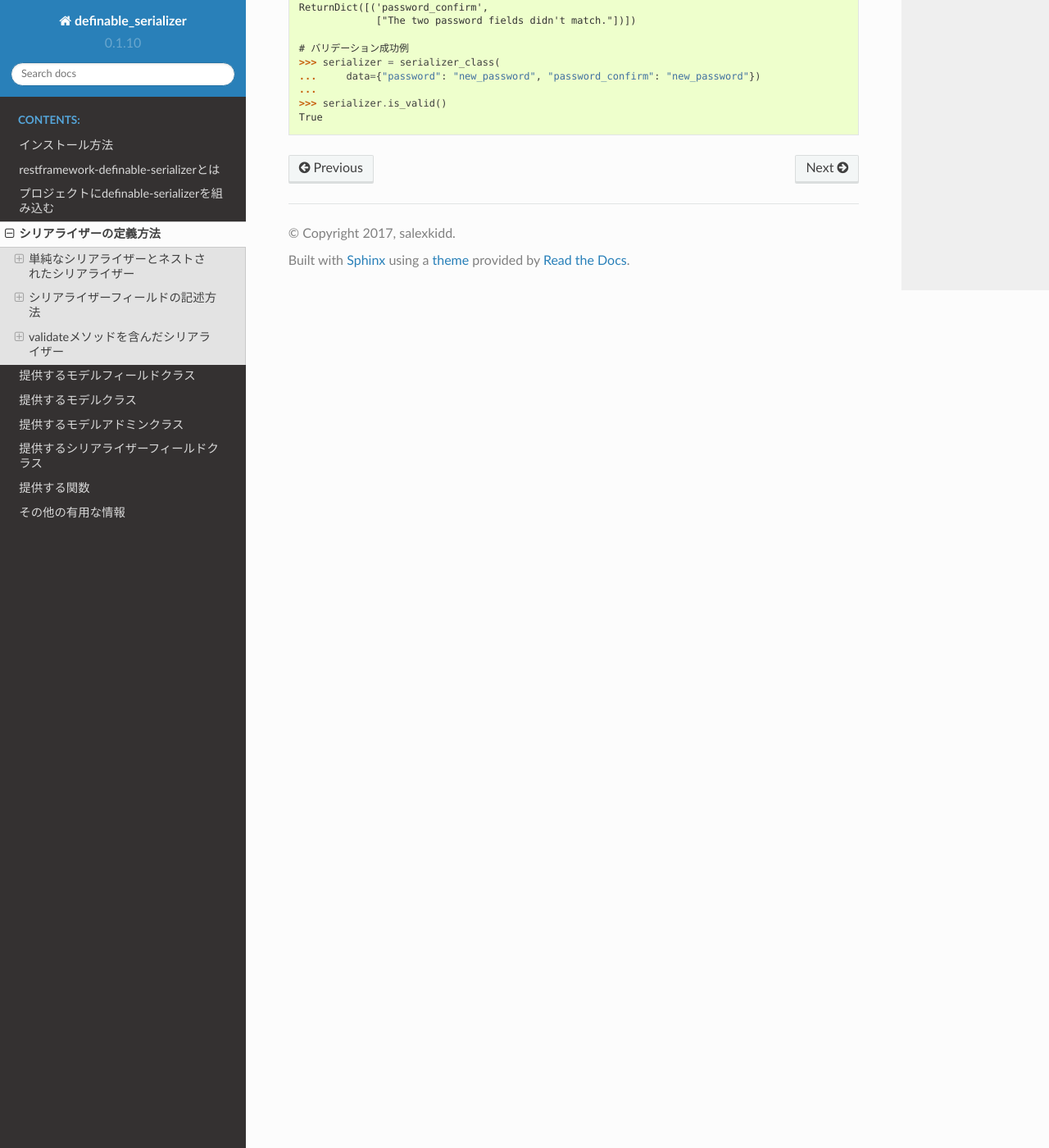
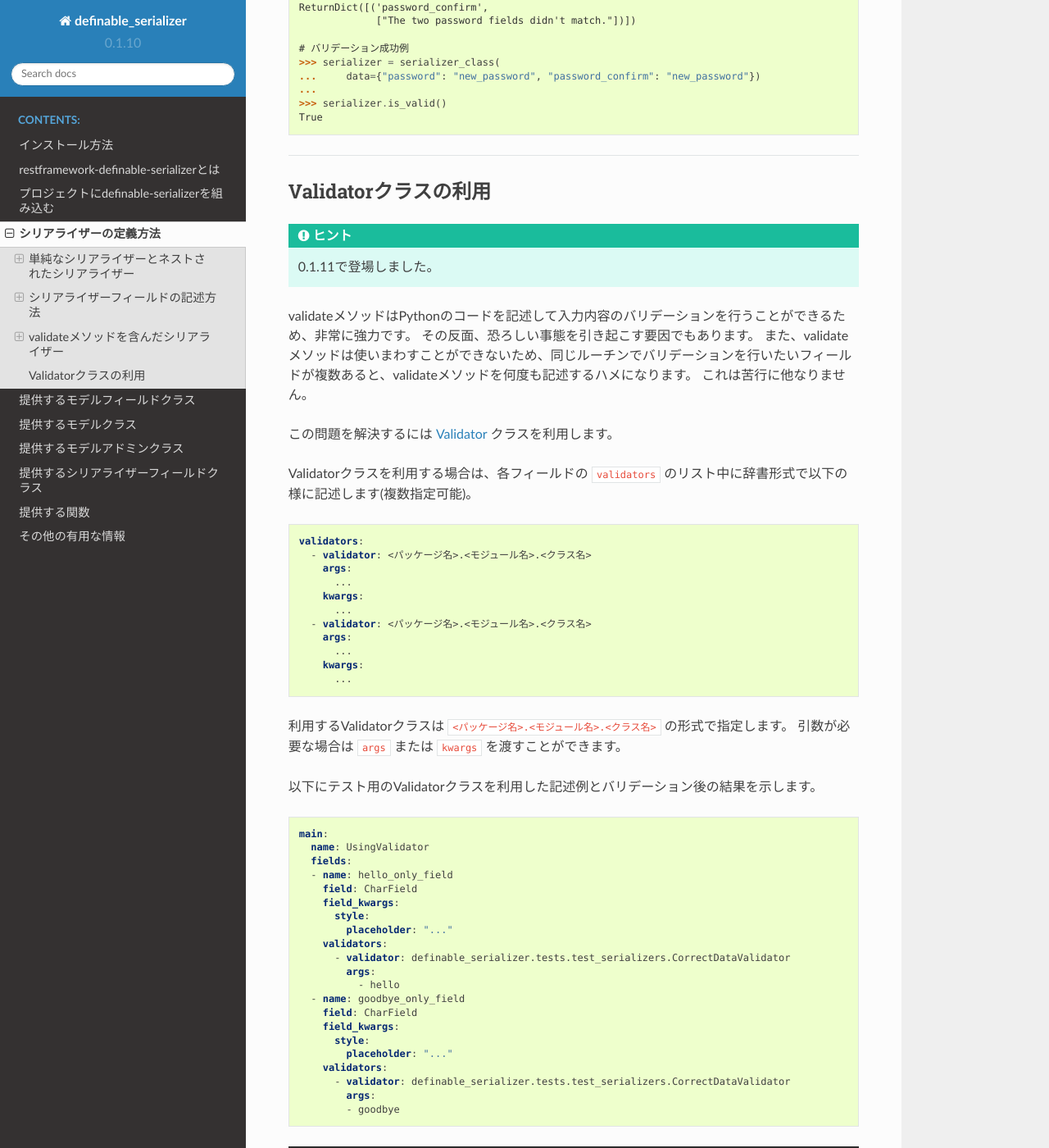
Before and after one commit to salexkidd/restframework-definable-serializer, a Sphinx documentation site: the page built from docs/how_to_define_serializer.rst, in a window 1280 px wide and 1400 px high, scrolled down 7310 px. Shown: the whole window at 82% size. Built offline with Sphinx 7.4.7 and the Read the Docs theme 2.0.0, drawn with Linux system fonts in a browser that asks for light colours; some of the changed text lies outside the part shown.

Commit message:
Validator class available.

```diff
--- a/docs/how_to_define_serializer.rst
+++ b/docs/how_to_define_serializer.rst
@@ -403,3 +403,74 @@ definable-serializerではフィールド、シリアライザーともにvalida
     ...
     >>> serializer.is_valid()
     True
+
+
+------------------------------------------------------------------------------
+
+
+Validatorクラスの利用
+~~~~~~~~~~~~~~~~~~~~~~~~~~~~~~~~~~~~~~~~~~~~~~~~~~~~~~~~~~~~~~~~~~~~~~~~~~~~~~
+
+.. hint:: 0.1.11で登場しました。
+
+validateメソッドはPythonのコードを記述して入力内容のバリデーションを行うことができるため、非常に強力です。
+その反面、恐ろしい事態を引き起こす要因でもあります。
+また、validateメソッドは使いまわすことができないため、同じルーチンでバリデーションを行いたいフィールドが複数あると、validateメソッドを何度も記述するハメになります。
+これは苦行に他なりません。
+
+この問題を解決するには `Validator <http://www.django-rest-framework.org/api-guide/validators/>`_ クラスを利用します。
+
+Validatorクラスを利用する場合は、各フィールドの ``validators`` のリスト中に辞書形式で以下の様に記述します(複数指定可能)。
+
+
+.. code-block:: yaml
+
+    validators:
+      - validator: <パッケージ名>.<モジュール名>.<クラス名>
+        args:
+          ...
+        kwargs:
+          ...
+      - validator: <パッケージ名>.<モジュール名>.<クラス名>
+        args:
+          ...
+        kwargs:
+          ...
+
+利用するValidatorクラスは ``<パッケージ名>.<モジュール名>.<クラス名>`` の形式で指定します。
+引数が必要な場合は ``args`` または ``kwargs`` を渡すことができます。
+
+以下にテスト用のValidatorクラスを利用した記述例とバリデーション後の結果を示します。
+
+.. code-block:: yaml
+
+    main:
+      name: UsingValidator
+      fields:
+      - name: hello_only_field
+        field: CharField
+        field_kwargs:
+          style:
+            placeholder: "..."
+        validators:
+          - validator: definable_serializer.tests.test_serializers.CorrectDataValidator
+            args:
+              - hello
+      - name: goodbye_only_field
+        field: CharField
+        field_kwargs:
+          style:
+            placeholder: "..."
+        validators:
+          - validator: definable_serializer.tests.test_serializers.CorrectDataValidator
+            args:
+            - goodbye
+
+.. figure:: imgs/using_validators.png
+
+    Validatorクラスを利用した例
+
+
+.. warning::
+
+    CorrectDataValidatorクラスはテスト用です。テスト以外では利用しないように注意してください。
--- a/setup.py
+++ b/setup.py
@@ -15,7 +15,7 @@ setup(
     description='restframework-definable-serializer',
     long_description=long_description,
     keywords = ["django", "restframework", "serializer"],
-    version='0.1.10',
+    version='0.1.11',
     packages=find_packages(),
     package_data={
         'definable_serializer': [
```
Also changed, not shown: docs/imgs/using_validators.png (added), 4 other files.
